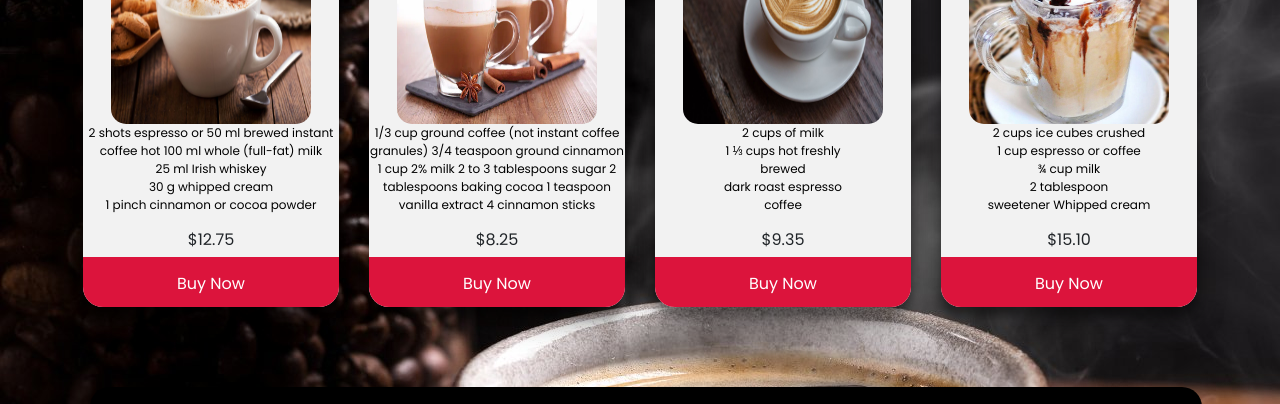
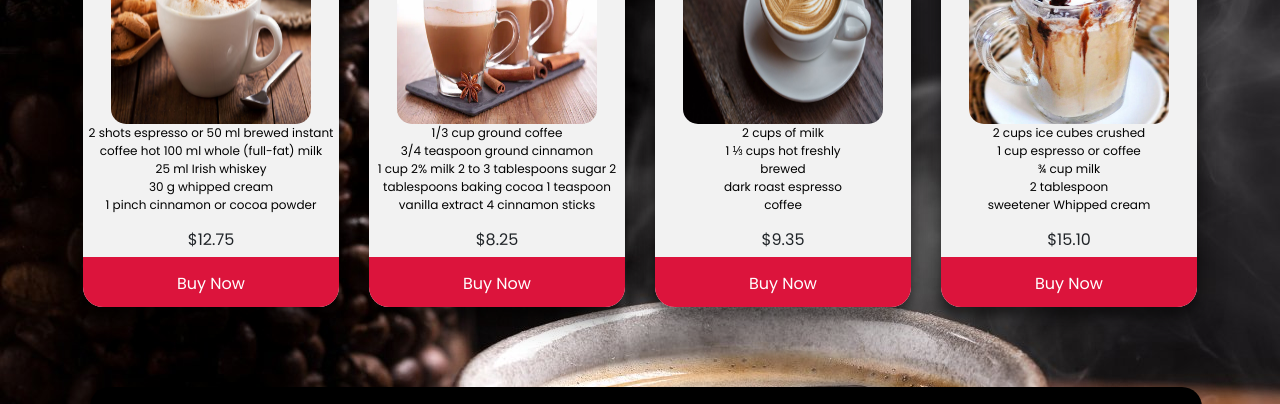
Before and after one commit to oBLAZEo/WebDev, a plain HTML site: page Project1/index.html in a window 1280 px wide. Shown: the part 1780-2184 px from the top of the page. Drawn offline with nearby package versions, Linux system fonts and the light colour scheme; grey boxes are pictures that could not be loaded; a web font is replaced by a local one.

Commit message:
index.html

```diff
--- a/Project1/index.html
+++ b/Project1/index.html
@@ -81,8 +81,8 @@ The seeds of the Coffea plant's fruits are separated to produce unroasted green
         <div class="content">
             <h3>Cinnamon Mocha</h3>
             <img  id="image" src="cinnamon.webp" alt="">
-            <p id="product_description">1/3 cup ground coffee (not instant coffee granules)
-                3/4 teaspoon ground cinnamon
+            <p id="product_description">1/3 cup ground coffee <br>
+                3/4 teaspoon ground cinnamon <br>
                 1 cup 2% milk
                 2 to 3 tablespoons sugar
                 2 tablespoons baking cocoa
@@ -177,7 +177,7 @@ The seeds of the Coffea plant's fruits are separated to produce unroasted green
             <p id="quote">- Ritesh</p>
         </blockquote>
         <blockquote class="feedback">
-            <p>"I never leave a review but the service was probably one of the worst I've had in a long time. 1/10"</p>
+            <p>"I never leave a review but the service was probably one of the worst I've ever had. 1/10"</p>
             <p id="quote">- Sunidhi</p>
         </blockquote>
     </div>
```
